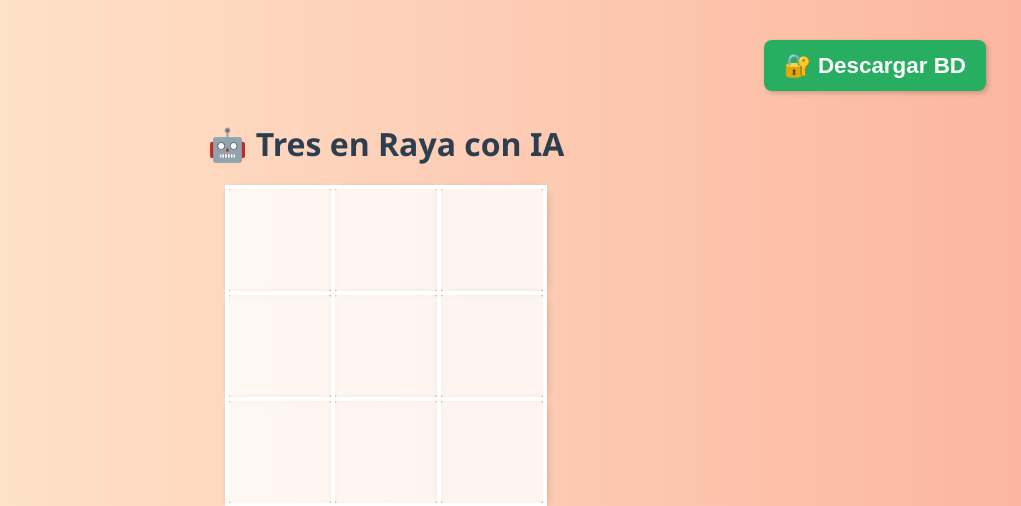
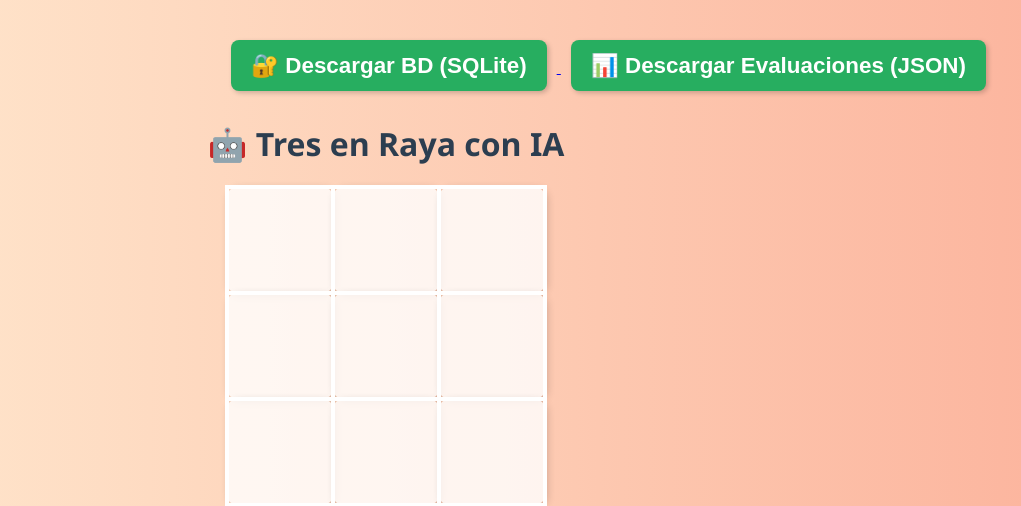
Before and after one commit to ramejiac3/tiquitaca, a Flask app: page / in a window 1280 px wide. Shown: the top 506 px of the page, without its empty margins (254-1275 px from the left). Run offline with Flask 3, Linux system fonts and the light colour scheme.

Commit message:
Update index.html

```diff
--- a/templates/index.html
+++ b/templates/index.html
@@ -8,8 +8,11 @@
   <link rel="stylesheet" href="{{ url_for('static', filename='css/index.css') }}" /> <!-- Carga la hoja de estilos CSS desde la carpeta estática del proyecto Flask -->
 </head>
   <div style="text-align: right; margin: 10px;">
-    <a href="/login">
-        <button>🔐 Descargar BD</button>
+    <a href="{{ url_for('login') }}"> <button>🔐 Descargar BD (SQLite)</button>
+    </a>
+
+    <a href="{{ url_for('descargar_evaluaciones_json') }}">
+        <button>📊 Descargar Evaluaciones (JSON)</button>
     </a>
 </div>
 <body> <!-- Inicia el cuerpo del documento HTML, donde se representa el contenido visible para el usuario -->
```
